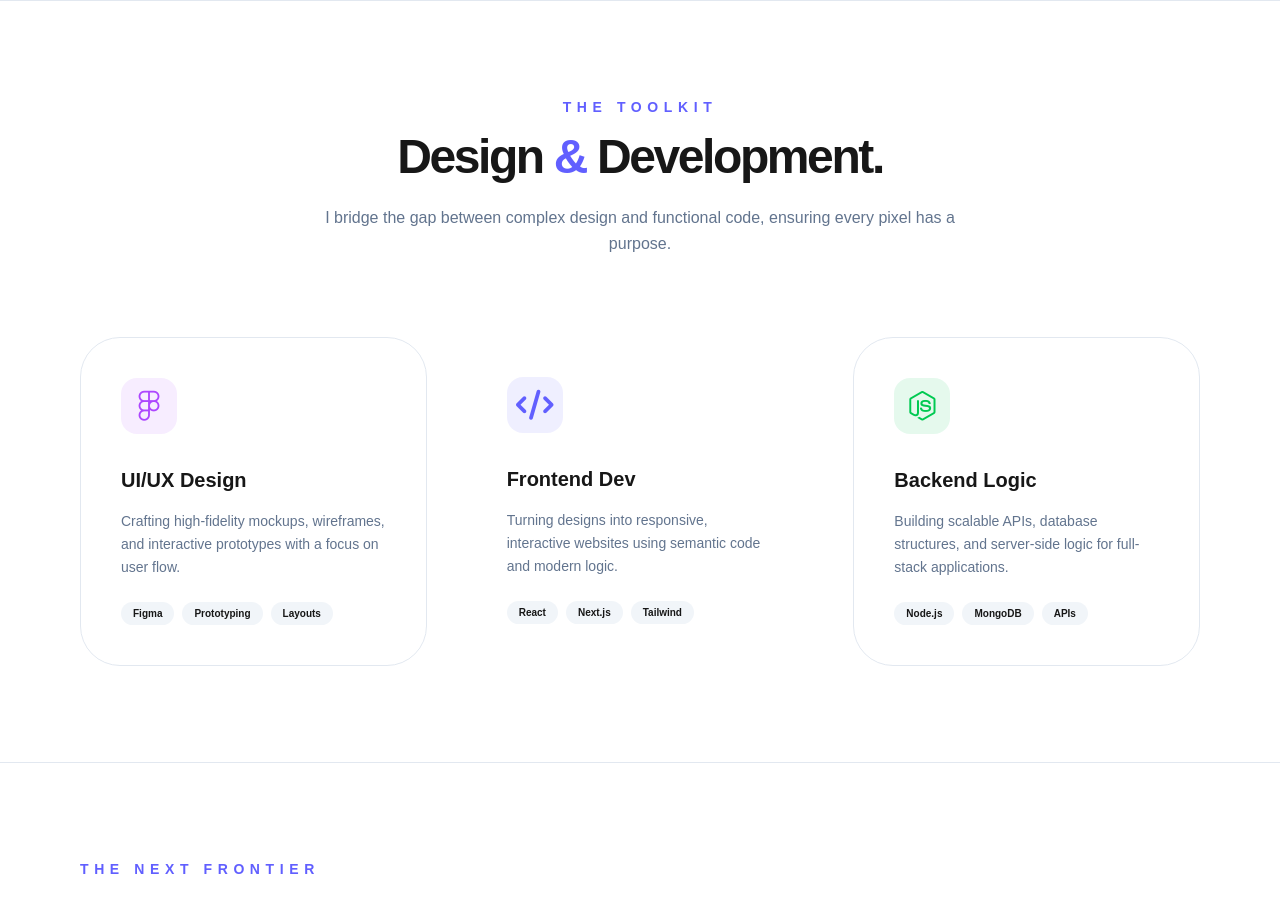
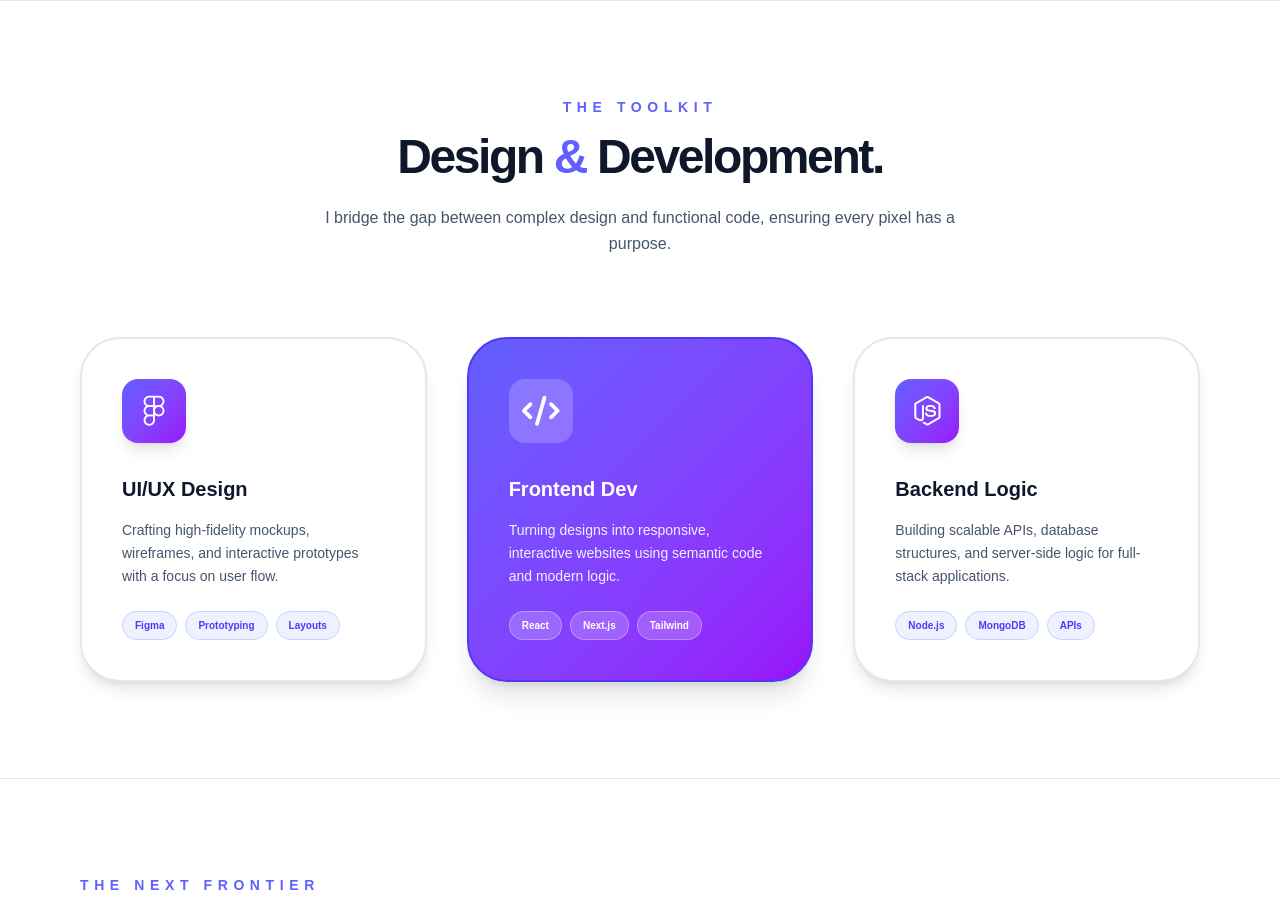
Before and after one commit to krisjais/portfolio-VJ, a Next.js app: page / in a window 1280 px wide. Shown: the part 800-1698 px from the top of the page. Built offline with nearby package versions, Linux system fonts and the light colour scheme.

Commit message:
Update SkillsSection background to match HeroSection (white)

```diff
--- a/src/components/SkillsSection.jsx
+++ b/src/components/SkillsSection.jsx
@@ -4,47 +4,50 @@ export default function SkillsSection() {
       <div className="max-w-7xl mx-auto">
         <div className="text-center mb-20 reveal">
           <h2 className="text-sm font-bold text-indigo-500 uppercase tracking-[0.4em] mb-4">The Toolkit</h2>
-          <h3 className="text-4xl md:text-5xl font-extrabold tracking-tighter">Design <span className="text-indigo-500">&</span> Development.</h3>
-          <p className="mt-6 text-slate-500 max-w-2xl mx-auto leading-relaxed">I bridge the gap between complex design and functional code, ensuring every pixel has a purpose.</p>
+          <h3 className="text-4xl md:text-5xl font-extrabold tracking-tighter text-slate-900">Design <span className="text-indigo-500">&</span> Development.</h3>
+          <p className="mt-6 text-slate-600 max-w-2xl mx-auto leading-relaxed">I bridge the gap between complex design and functional code, ensuring every pixel has a purpose.</p>
         </div>
 
         <div className="grid grid-cols-1 md:grid-cols-3 gap-10">
-          <div className="reveal glass p-10 rounded-[2.5rem] border border-slate-200 hover:border-indigo-500/40 transition-all group">
-            <div className="w-14 h-14 bg-purple-500/10 text-purple-500 rounded-2xl flex items-center justify-center mb-8 group-hover:scale-110 transition-transform">
+          {/* UI/UX Design Card */}
+          <div className="reveal bg-white p-10 rounded-[2.5rem] border-2 border-slate-200 hover:border-indigo-400 transition-all duration-300 group shadow-lg hover:shadow-xl hover:shadow-indigo-100">
+            <div className="w-16 h-16 bg-gradient-to-br from-indigo-500 to-purple-600 text-white rounded-2xl flex items-center justify-center mb-8 group-hover:scale-110 transition-transform shadow-lg">
               <i className="fa-brands fa-figma text-3xl"></i>
             </div>
-            <h4 className="text-xl font-bold mb-4">UI/UX Design</h4>
-            <p className="text-sm text-slate-500 mb-6 leading-relaxed">Crafting high-fidelity mockups, wireframes, and interactive prototypes with a focus on user flow.</p>
+            <h4 className="text-xl font-bold mb-4 text-slate-900">UI/UX Design</h4>
+            <p className="text-sm text-slate-600 mb-6 leading-relaxed">Crafting high-fidelity mockups, wireframes, and interactive prototypes with a focus on user flow.</p>
             <div className="flex flex-wrap gap-2">
-              <span className="text-[10px] font-bold px-3 py-1 bg-slate-100 rounded-full">Figma</span>
-              <span className="text-[10px] font-bold px-3 py-1 bg-slate-100 rounded-full">Prototyping</span>
-              <span className="text-[10px] font-bold px-3 py-1 bg-slate-100 rounded-full">Layouts</span>
+              <span className="text-[10px] font-bold px-3 py-1.5 bg-indigo-50 text-indigo-600 rounded-full border border-indigo-200">Figma</span>
+              <span className="text-[10px] font-bold px-3 py-1.5 bg-indigo-50 text-indigo-600 rounded-full border border-indigo-200">Prototyping</span>
+              <span className="text-[10px] font-bold px-3 py-1.5 bg-indigo-50 text-indigo-600 rounded-full border border-indigo-200">Layouts</span>
             </div>
           </div>
 
-          <div className="reveal glass p-10 rounded-[2.5rem] border-indigo-500/20 bg-indigo-500/5 hover:border-indigo-500/40 transition-all group">
-            <div className="w-14 h-14 bg-indigo-500/10 text-indigo-500 rounded-2xl flex items-center justify-center mb-8 group-hover:scale-110 transition-transform">
+          {/* Frontend Dev Card - Featured */}
+          <div className="reveal bg-gradient-to-br from-indigo-500 to-purple-600 p-10 rounded-[2.5rem] border-2 border-indigo-600 transition-all duration-300 group shadow-xl hover:shadow-2xl hover:scale-105">
+            <div className="w-16 h-16 bg-white/20 backdrop-blur-sm text-white rounded-2xl flex items-center justify-center mb-8 group-hover:scale-110 transition-transform">
               <i className="fa-solid fa-code text-3xl"></i>
             </div>
-            <h4 className="text-xl font-bold mb-4">Frontend Dev</h4>
-            <p className="text-sm text-slate-500 mb-6 leading-relaxed">Turning designs into responsive, interactive websites using semantic code and modern logic.</p>
+            <h4 className="text-xl font-bold mb-4 text-white">Frontend Dev</h4>
+            <p className="text-sm text-indigo-50 mb-6 leading-relaxed">Turning designs into responsive, interactive websites using semantic code and modern logic.</p>
             <div className="flex flex-wrap gap-2">
-              <span className="text-[10px] font-bold px-3 py-1 bg-slate-100 rounded-full">React</span>
-              <span className="text-[10px] font-bold px-3 py-1 bg-slate-100 rounded-full">Next.js</span>
-              <span className="text-[10px] font-bold px-3 py-1 bg-slate-100 rounded-full">Tailwind</span>
+              <span className="text-[10px] font-bold px-3 py-1.5 bg-white/20 backdrop-blur-sm text-white rounded-full border border-white/30">React</span>
+              <span className="text-[10px] font-bold px-3 py-1.5 bg-white/20 backdrop-blur-sm text-white rounded-full border border-white/30">Next.js</span>
+              <span className="text-[10px] font-bold px-3 py-1.5 bg-white/20 backdrop-blur-sm text-white rounded-full border border-white/30">Tailwind</span>
             </div>
           </div>
 
-          <div className="reveal glass p-10 rounded-[2.5rem] border border-slate-200 hover:border-indigo-500/40 transition-all group">
-            <div className="w-14 h-14 bg-green-500/10 text-green-500 rounded-2xl flex items-center justify-center mb-8 group-hover:scale-110 transition-transform">
+          {/* Backend Logic Card */}
+          <div className="reveal bg-white p-10 rounded-[2.5rem] border-2 border-slate-200 hover:border-indigo-400 transition-all duration-300 group shadow-lg hover:shadow-xl hover:shadow-indigo-100">
+            <div className="w-16 h-16 bg-gradient-to-br from-indigo-500 to-purple-600 text-white rounded-2xl flex items-center justify-center mb-8 group-hover:scale-110 transition-transform shadow-lg">
               <i className="fa-brands fa-node-js text-3xl"></i>
             </div>
-            <h4 className="text-xl font-bold mb-4">Backend Logic</h4>
-            <p className="text-sm text-slate-500 mb-6 leading-relaxed">Building scalable APIs, database structures, and server-side logic for full-stack applications.</p>
+            <h4 className="text-xl font-bold mb-4 text-slate-900">Backend Logic</h4>
+            <p className="text-sm text-slate-600 mb-6 leading-relaxed">Building scalable APIs, database structures, and server-side logic for full-stack applications.</p>
             <div className="flex flex-wrap gap-2">
-              <span className="text-[10px] font-bold px-3 py-1 bg-slate-100 rounded-full">Node.js</span>
-              <span className="text-[10px] font-bold px-3 py-1 bg-slate-100 rounded-full">MongoDB</span>
-              <span className="text-[10px] font-bold px-3 py-1 bg-slate-100 rounded-full">APIs</span>
+              <span className="text-[10px] font-bold px-3 py-1.5 bg-indigo-50 text-indigo-600 rounded-full border border-indigo-200">Node.js</span>
+              <span className="text-[10px] font-bold px-3 py-1.5 bg-indigo-50 text-indigo-600 rounded-full border border-indigo-200">MongoDB</span>
+              <span className="text-[10px] font-bold px-3 py-1.5 bg-indigo-50 text-indigo-600 rounded-full border border-indigo-200">APIs</span>
             </div>
           </div>
         </div>
```
